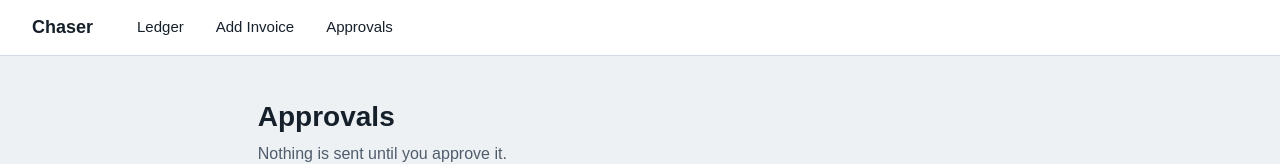
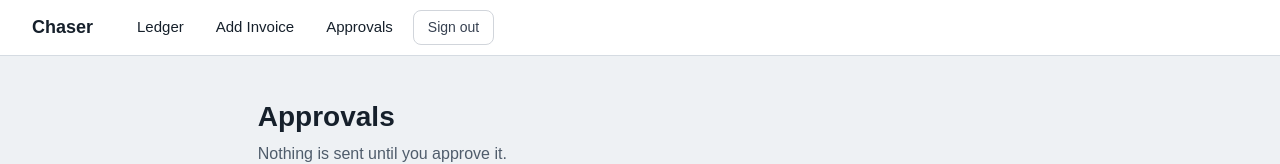
Before and after one commit to Harshal19t/invoice_chaser, a Next.js app in the folder frontend/: page /approvals in a window 1280 px wide. Shown: the top 164 px of the page. Built offline with nearby package versions, Linux system fonts and the light colour scheme; no server answers.

Commit message:
Auth Middleware and sign out options

```diff
--- a/frontend/src/app/layout.tsx
+++ b/frontend/src/app/layout.tsx
@@ -1,6 +1,8 @@
 import type { Metadata } from "next";
 import { Geist, Geist_Mono } from "next/font/google";
 import Link from "next/link";
+import SignOutButton from "@/components/SignOutButton";
+
 import "./globals.css";
 
 const geistSans = Geist({
@@ -38,6 +40,7 @@ export default function RootLayout({ children }: LayoutProps<"/">) {
   <Link href="/" style={{ padding: "0 12px", height: "36px", display: "flex", alignItems: "center", borderRadius: "8px", textDecoration: "none", color: "#16202B", fontSize: "15px" }}>Ledger</Link>
   <Link href="/add" style={{ padding: "0 12px", height: "36px", display: "flex", alignItems: "center", borderRadius: "8px", textDecoration: "none", color: "#16202B", fontSize: "15px" }}>Add Invoice</Link>
   <Link href="/approvals" style={{ padding: "0 12px", height: "36px", display: "flex", alignItems: "center", borderRadius: "8px", textDecoration: "none", color: "#16202B", fontSize: "15px" }}>Approvals</Link>
+  <SignOutButton />
 </nav>
         {children}
         </body>
--- /dev/null
+++ b/frontend/src/components/SignOutButton.tsx
@@ -0,0 +1,31 @@
+"use client"
+
+import { useRouter } from "next/navigation"
+import { createClient } from "@/lib/supabase"
+
+export default function SignOutButton() {
+  const router = useRouter()
+  const supabase = createClient()
+
+  async function handleSignOut() {
+    await supabase.auth.signOut()
+    router.push("/login")
+  }
+
+  return (
+    <button
+      onClick={handleSignOut}
+      style={{
+        background: "none",
+        border: "1px solid #D1D5DB",
+        borderRadius: "8px",
+        padding: "6px 14px",
+        fontSize: "14px",
+        cursor: "pointer",
+        color: "#374151",
+      }}
+    >
+      Sign out
+    </button>
+  )
+}
--- /dev/null
+++ b/frontend/src/middleware.ts
@@ -0,0 +1,41 @@
+import { createServerClient } from '@supabase/ssr'
+import { NextResponse, type NextRequest } from 'next/server'
+
+export async function middleware(request: NextRequest) {
+  const supabaseResponse = NextResponse.next({ request })
+
+  const supabase = createServerClient(
+    process.env.NEXT_PUBLIC_SUPABASE_URL!,
+    process.env.NEXT_PUBLIC_SUPABASE_KEY!,
+    {
+      cookies: {
+        getAll() {
+          return request.cookies.getAll()
+        },
+        setAll(cookiesToSet) {
+          cookiesToSet.forEach(({ name, value, options }) => {
+            supabaseResponse.cookies.set(name, value, options)
+          })
+        },
+      },
+    }
+  )
+
+  const { data: { user } } = await supabase.auth.getUser()
+
+  const isLoginPage = request.nextUrl.pathname === '/login'
+
+  if (!user && !isLoginPage) {
+    return NextResponse.redirect(new URL('/login', request.url))
+  }
+
+  if (user && isLoginPage) {
+    return NextResponse.redirect(new URL('/', request.url))
+  }
+
+  return supabaseResponse
+}
+
+export const config = {
+  matcher: ['/((?!_next/static|_next/image|favicon.ico).*)'],
+}
```
